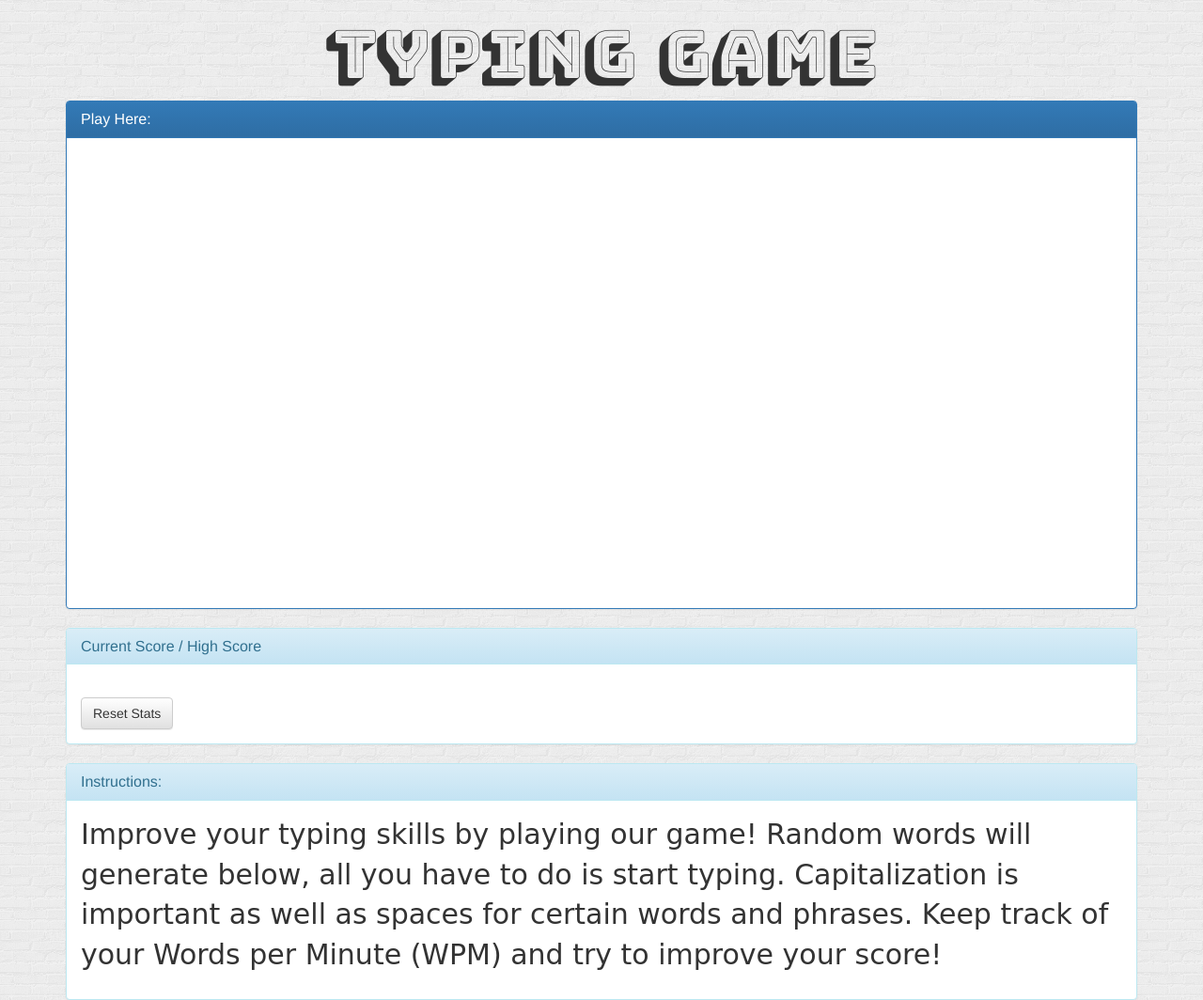
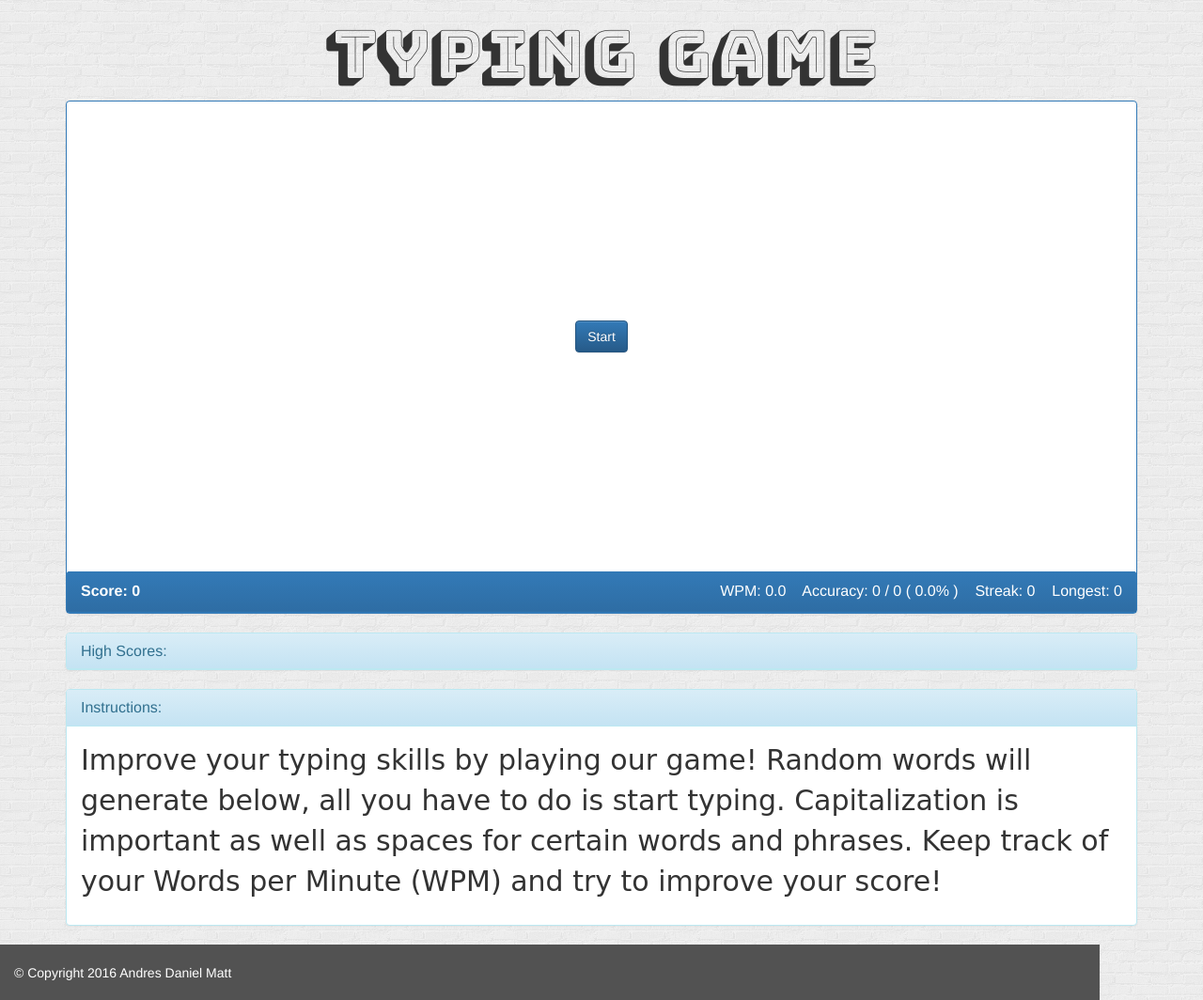
Before and after one commit to mattsplats/Type_Or_Die, a PHP site: page / in a window 1280 px wide. Shown: the top 1064 px of the page at 94% size. Run offline with PHP 8.4, Linux system fonts and the light colour scheme; some libraries are stand-ins or nearby versions; some web fonts are replaced.

Commit message:
Testing start button

```diff
--- a/assets/css/style.css
+++ b/assets/css/style.css
@@ -70,3 +70,11 @@
   90%  {transform: translate3d(-3px, 0, 0);}
   100% {transform: translate3d(0, 0, 0);}
 }
+
+/* Matt's temp classes */
+.flex {
+  display: flex;
+  justify-content: center;
+  align-items: center;
+  height: 470px;
+}
--- a/assets/javascript/app.js
+++ b/assets/javascript/app.js
@@ -1,14 +1,4 @@
 "use strict";
-
-// Calculate width of text from DOM element or string. By Phil Freo <http://philfreo.com>
-// $.fn.textWidth = function(text, font) {
-//     if (!$.fn.textWidth.fakeEl) $.fn.textWidth.fakeEl = $('<span>').appendTo(document.body);
-//     var htmlText = text || this.val() || this.text();
-//     htmlText = $.fn.textWidth.fakeEl.text(htmlText).html(); //encode to Html
-//     htmlText = htmlText.replace(/\s/g, "&nbsp;"); //replace trailing and leading spaces
-//     $.fn.textWidth.fakeEl.html(htmlText).css('font', font || this.css('font'));
-//     return $.fn.textWidth.fakeEl.width();
-// };
 
 // Main game object
 let game = {
@@ -25,7 +15,6 @@
 	// Stats vars
 	score: 0,
 	wordsCompleted: 0,
-	bestWpm: 0,
 	currentStreak: 0,
 	longestStreak: 0,
 	hits: 0,
@@ -34,12 +23,13 @@
 	timeOffset: 0,  // Accumulates time the player is not allowed to input characters
 	emptyStart: 0,  // Starts counter for time screen is empty
 
-	// Timing & word addition constants
+	// Game constants (modify for testing as needed)
+	length: 1,  // Length of a game in words (game will end when game.length words have been completed/missed)
 	speedupFactor: 1.015,  // Muliplier for the rate at which new words are added, applies after each added word
 	startingTimeout: 3600,  // Msec before first new word is added
 	minTimeout: 1000,  // Minimum msec between new words being added
-	wordLiveTime: 6700,  // Msec a word remains on screen
 	maxWords: 5,  // Most words to be shown on screen at one time
+	wordLiveTime: 6700,  // Msec a word remains on screen *(CURRENTLY UNSAFE TO MODIFY)*
 
 	// Methods
 	init: function() {
@@ -82,9 +72,16 @@
 				game.currentTimeout = game.startingTimeout;
 				function anotherWord(){
 				    clearTimeout(timer);
-				    if (game.activeWords.length < game.maxWords) { game.newWord(); }
-				    game.currentTimeout / game.speedupFactor < game.minTimeout ? game.currentTimeout = game.minTimeout : game.currentTimeout /= game.speedupFactor;
-				    timer = setTimeout(anotherWord, game.currentTimeout);
+				    if (game.currentWord < game.length) {
+					    if (game.activeWords.length < game.maxWords) {
+					    	game.newWord();
+					    	game.currentTimeout / game.speedupFactor < game.minTimeout ? game.currentTimeout = game.minTimeout : game.currentTimeout /= game.speedupFactor;
+					    }
+					    timer = setTimeout(anotherWord, game.currentTimeout);
+					} else {
+						game.ready = false;
+						$("#output").addClass("flex").html("<h1>Thanks for playing!</h1>");
+					}
 				}
 				let timer = setTimeout(anotherWord, game.currentTimeout);
 
@@ -206,12 +203,12 @@
 
 		if (game.score < 0) { game.score = 0; }
 		if (game.currentStreak > game.longestStreak) { game.longestStreak = game.currentStreak; }
-		if (wpm > game.bestWpm) { game.bestWpm = wpm; }
 
-		$("#score").html("<h3>Score: " + (game.score * 100) + "</h3>");
-		$("#wpm").html("WPM: " + wpm.toFixed(1) + "<br/>Best WPM: " + game.bestWpm.toFixed(1));
-		$("#acc").html("Accuracy: " + game.hits + " / " + (game.hits + game.misses) + " ( " + acc.toFixed(1) + "% )");
-		$("#streak").html("Current streak: " + game.currentStreak + "<br/>Longest streak: " + game.longestStreak);
+		$("#score").html(game.score * 100);
+		$("#wpm").html(wpm.toFixed(1));
+		$("#acc").html(game.hits + " / " + (game.hits + game.misses) + " ( " + acc.toFixed(1) + "% )");
+		$("#streak").html(game.currentStreak);
+		$("#longest").html(game.longestStreak);
 	}
 };
 
@@ -266,7 +263,6 @@
 	// Clear stats button - resets all stats to zero
 	$("#clearStats").on("click", function(e){
 		game.score = 0;
-		game.bestWpm = 0;
 		game.currentStreak = 0;
 		game.longestStreak = 0;
 		game.hits = 0;
@@ -276,5 +272,10 @@
 		game.updateStats();
 	});
 
-	game.init();
+	$("#output").addClass("flex").append($("<button>").text("Start").attr("id", "start").addClass("btn btn-primary"));
+	$("#start").on("click", function(e){
+		$("#output").removeClass("flex");
+		$("#start").remove();
+		game.init();
+	});
 });
--- a/index.html
+++ b/index.html
@@ -25,13 +25,16 @@
   		<div class="row">
   			<div class="col-lg-12">
   				<div class="panel panel-primary">
-  					<div class="panel-heading">
-  						<h3 class="panel-title">Play Here:</h3>
-  					</div>
 
   					<div class="panel-body" id="game-body">
   						<div id="output"></div> <!-- Place game in this div (output)-->
   					</div>
+            <div class="panel-heading">
+              <div class="panel-title" style="display: flex; justify-content: space-between;">
+                <div style="font-weight: bold;">Score: <span id="score">0</span></div>
+                <div style="">WPM: <span id="wpm">0.0</span> &nbsp;&nbsp; Accuracy: <span id="acc">0 / 0 ( 0.0% )</span> &nbsp;&nbsp; Streak: <span id="streak">0</span> &nbsp;&nbsp; Longest: <span id="longest">0</span></div>
+              </div>
+            </div>
   				</div>
   			</div>
   		</div>
@@ -40,14 +43,7 @@
         <div class="col-lg-12">
           <div class="panel panel-info">
             <div class="panel-heading">
-              <h3 class="panel-title">Current Score / High Score</h3>
-            </div>
-
-            <div id="stats" class="panel-body">
-              <div id="score"></div> <div id="wpm"></div>
-              <div id="acc"></div>
-              <div id="streak"></div><br/>
-              <button id="clearStats" class="btn btn-default">Reset Stats</button>
+              <h3 class="panel-title">High Scores:</h3>
             </div>
           </div>
         </div>
```
